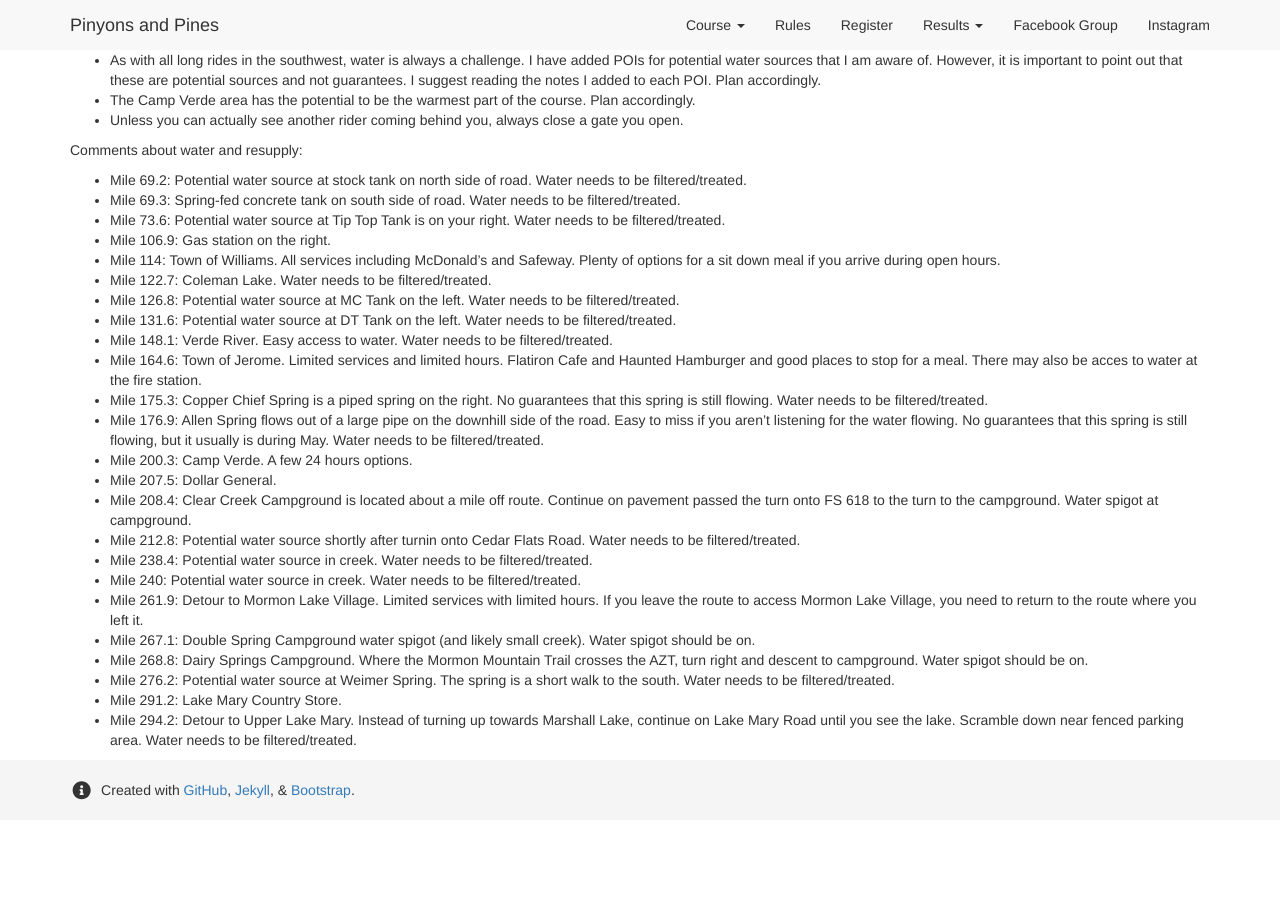
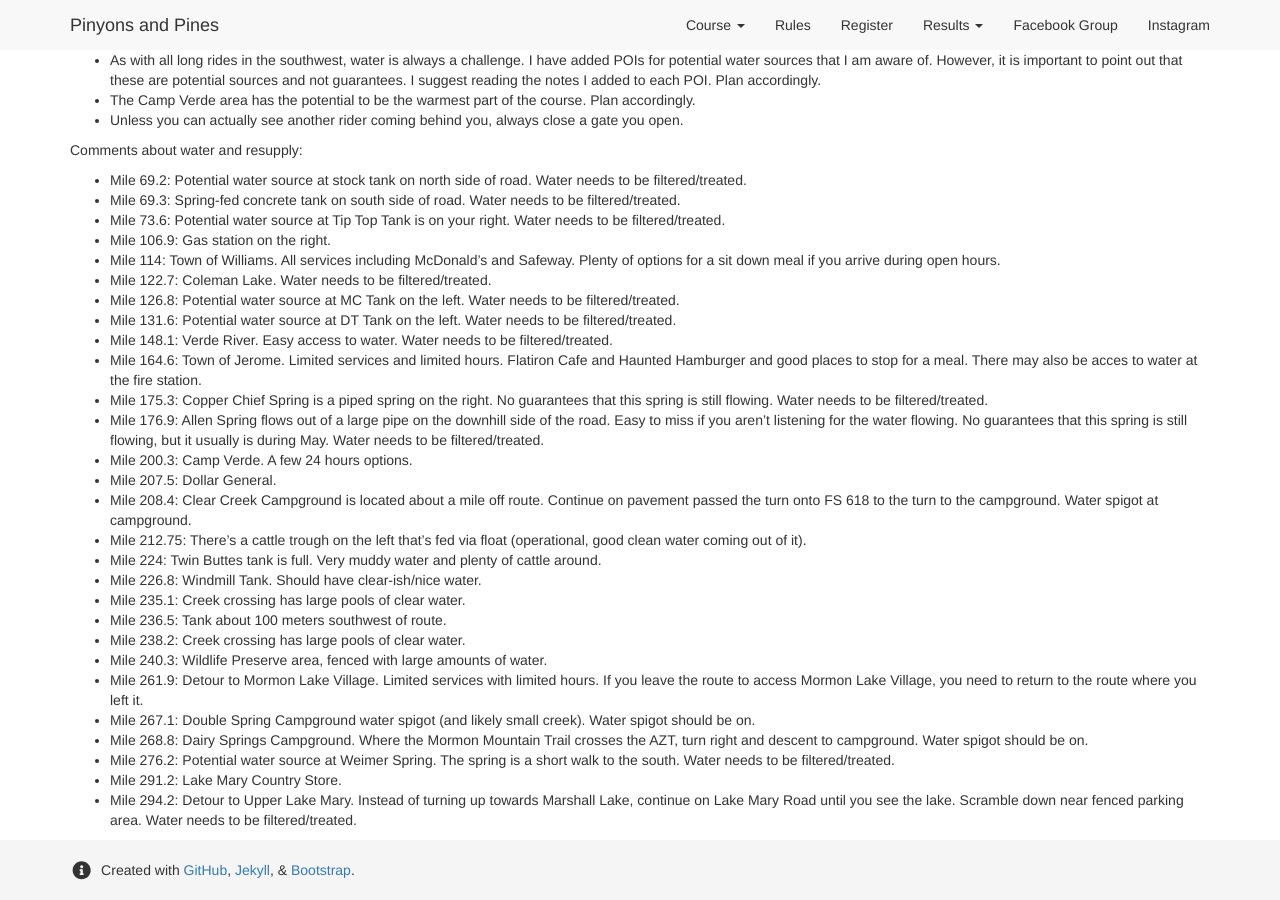
Before and after one commit to dcernst/PinyonsPines, a Jekyll site: the page built from course2022.md, in a window 1280 px wide and 900 px high, scrolled down 2082 px. Built offline with Jekyll 4.4.1, drawn with Linux system fonts in a browser that asks for light colours; nearby versions of some CDN libraries; before the commit the page ends 2902 px from its top, so only the background shows below that.

Commit message:
Updates to course info

```diff
--- a/course2022.md
+++ b/course2022.md
@@ -66,9 +66,13 @@ Comments about water and resupply:
 - Mile 200.3: Camp Verde. A few 24 hours options.
 - Mile 207.5: Dollar General.
 - Mile 208.4: Clear Creek Campground is located about a mile off route. Continue on pavement passed the turn onto FS 618 to the turn to the campground.  Water spigot at campground.
-- Mile 212.8: Potential water source shortly after turnin onto Cedar Flats Road. Water needs to be filtered/treated.
-- Mile 238.4: Potential water source in creek. Water needs to be filtered/treated.
-- Mile 240: Potential water source in creek. Water needs to be filtered/treated.
+- Mile  212.75: There's a cattle trough on the left that's fed via float (operational, good clean water coming out of it).
+- Mile 224: Twin Buttes tank is full. Very muddy water and plenty of cattle around.
+- Mile 226.8: Windmill Tank. Should have clear-ish/nice water.
+- Mile 235.1: Creek crossing has large pools of clear water.
+- Mile 236.5: Tank about 100 meters southwest of route.
+- Mile 238.2: Creek crossing has large pools of clear water.
+- Mile 240.3: Wildlife Preserve area, fenced with large amounts of water.
 - Mile 261.9: Detour to Mormon Lake Village. Limited services with limited hours.  If you leave the route to access Mormon Lake Village, you need to return to the route where you left it.
 - Mile 267.1: Double Spring Campground water spigot (and likely small creek). Water spigot should be on.
 - Mile 268.8: Dairy Springs Campground. Where the Mormon Mountain Trail crosses the AZT, turn right and descent to campground. Water spigot should be on.
```
